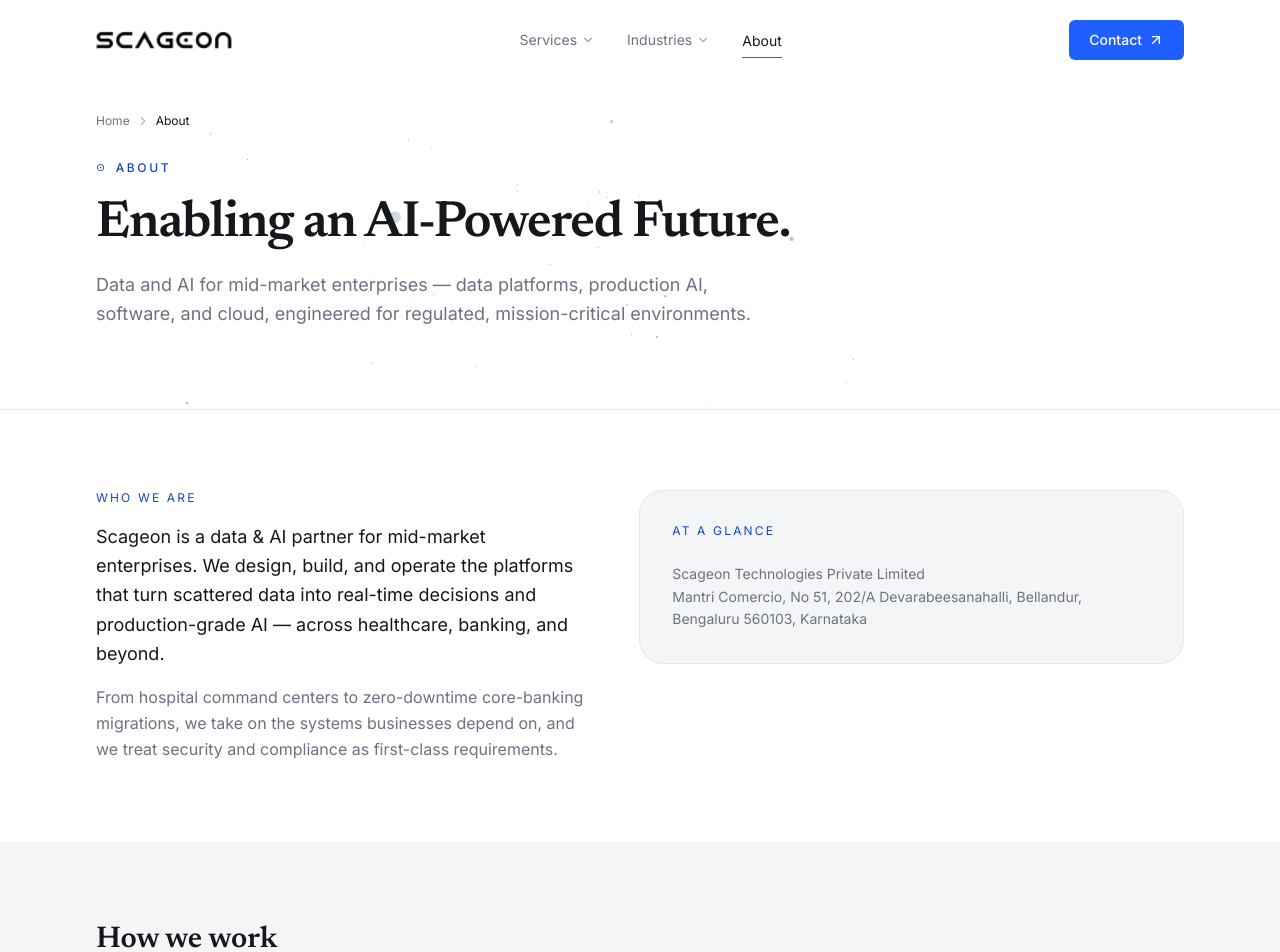
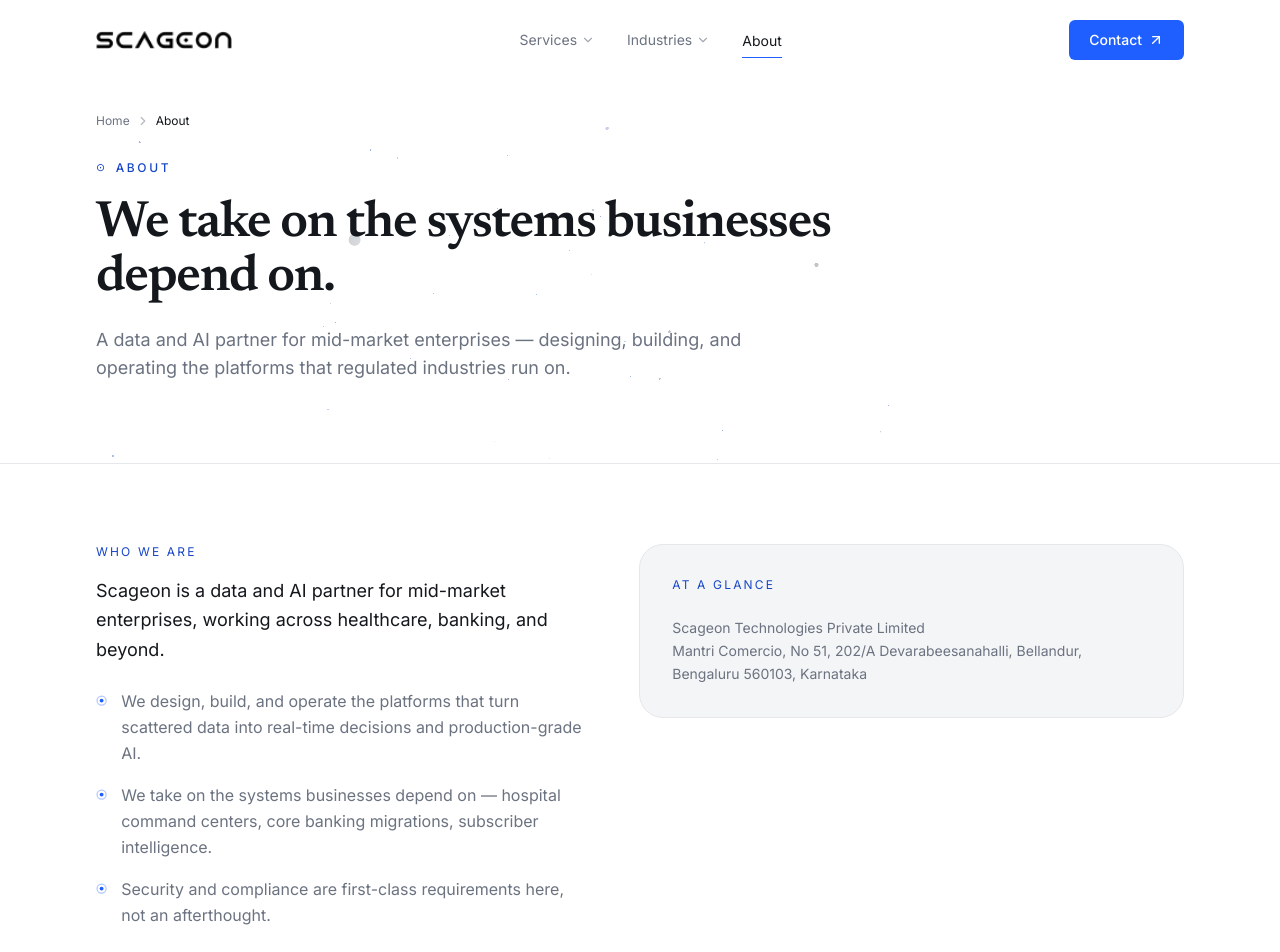
Before and after one commit to svinod-scageon/scageon-website, a Next.js app: page /about in a window 1280 px wide. Shown: the top 952 px of the page. Built offline with nearby package versions, Linux system fonts and the light colour scheme.

Commit message:
Change content of About , contact , caseStudies.

```diff
--- a/src/app/about/page.tsx
+++ b/src/app/about/page.tsx
@@ -3,17 +3,24 @@
 import Container from "@/components/ui/Container";
 import Reveal from "@/components/motion/Reveal";
 import CtaBand from "@/components/sections/CtaBand";
+import BulletMark from "@/components/ui/BulletMark";
 import { site } from "@/content/site";
 
 export const metadata: Metadata = {
   title: "About",
-  description: `${site.legalName} — ${site.tagline}. Data & AI solutions for mid-market enterprises.`,
+  description: `${site.legalName} — a data and AI partner for mid-market enterprises, building for regulated, mission-critical environments.`,
 };
+
+const whoWeAre = [
+  "We design, build, and operate the platforms that turn scattered data into real-time decisions and production-grade AI.",
+  "We take on the systems businesses depend on — hospital command centers, core banking migrations, subscriber intelligence.",
+  "Security and compliance are first-class requirements here, not an afterthought.",
+];
 
 const values = [
   {
     title: "Compliance-first",
-    body: "We build for regulated, mission-critical environments. Security, access control, and auditability are designed in from day one — not bolted on.",
+    body: "We build for regulated, mission-critical environments. Security, access control, and auditability are designed in from day one — never bolted on.",
   },
   {
     title: "Production, not demos",
@@ -30,8 +37,8 @@
     <>
       <PageHero
         eyebrow="About"
-        title={site.tagline + "."}
-        sub={site.description}
+        title="We take on the systems businesses depend on."
+        sub="A data and AI partner for mid-market enterprises — designing, building, and operating the platforms that regulated industries run on."
         crumbs={[{ label: "Home", href: "/" }, { label: "About" }]}
       />
 
@@ -42,16 +49,17 @@
               Who we are
             </h2>
             <p className="mt-4 text-lg leading-relaxed text-text">
-              Scageon is a data & AI partner for mid-market enterprises. We design,
-              build, and operate the platforms that turn scattered data into
-              real-time decisions and production-grade AI — across healthcare,
-              banking, and beyond.
+              Scageon is a data and AI partner for mid-market enterprises, working
+              across healthcare, banking, and beyond.
             </p>
-            <p className="mt-4 leading-relaxed text-muted">
-              From hospital command centers to zero-downtime core-banking
-              migrations, we take on the systems businesses depend on, and we treat
-              security and compliance as first-class requirements.
-            </p>
+            <ul className="mt-6 space-y-4">
+              {whoWeAre.map((point) => (
+                <li key={point} className="flex items-start gap-3.5">
+                  <BulletMark className="text-accent" />
+                  <p className="leading-relaxed text-muted">{point}</p>
+                </li>
+              ))}
+            </ul>
           </Reveal>
 
           <Reveal delay={0.08}>
--- a/src/app/contact/page.tsx
+++ b/src/app/contact/page.tsx
@@ -9,7 +9,7 @@
 export const metadata: Metadata = {
   title: "Contact",
   description:
-    "Tell us what you're trying to build or solve. Scageon — Data & AI solutions for mid-market enterprises.",
+    "Talk to Scageon about a data or AI project — Bengaluru-based, building for regulated, mission-critical environments.",
 };
 
 export default function ContactPage() {
@@ -17,8 +17,8 @@
     <>
       <PageHero
         eyebrow="Contact"
-        title="Let's build what's next."
-        sub="Tell us the outcome you're chasing — we'll show you the fastest credible path with AI and data."
+        title="Tell us what you're building."
+        sub="Bring us a scoped project or an early idea. We'll come back with a clear view of what it takes to get there."
         crumbs={[{ label: "Home", href: "/" }, { label: "Contact" }]}
       />
 
--- a/src/components/sections/ContactForm.tsx
+++ b/src/components/sections/ContactForm.tsx
@@ -93,7 +93,7 @@
         autoComplete="organization"
       />
       <div>
-        <Label htmlFor="message">What are you trying to build or solve?</Label>
+        <Label htmlFor="message">What&apos;s the project?</Label>
         <textarea
           id="message"
           name="message"
--- a/src/content/caseStudies.ts
+++ b/src/content/caseStudies.ts
@@ -10,7 +10,7 @@
     serviceSlugs: ["software-engineering", "data-analytics"],
     client: "A leading hospital chain (Middle East)",
     overview:
-      "Mission-critical decision-support platform for hospital-chain optimization — consolidating operations into a single, real-time operational view.",
+      "A mission-critical decision-support platform that consolidates hospital-chain operations into a single, real-time view.",
     solution: [
       "Unified healthcare data platform across hospital operations",
       "AI-driven self-serve tools for capacity and resource planning",
@@ -32,11 +32,11 @@
     serviceSlugs: ["ai-automation", "software-engineering"],
     client: "One of Asia's largest private hospital networks",
     overview:
-      "AI-driven intelligent workforce-automation platform — end-to-end digitisation of nurse rostering, shift management, and leave workflows across multiple hospitals, replacing manual operations with a real-time system.",
+      "An AI-driven workforce-automation platform that digitizes nurse rostering, shift management, and leave workflows across multiple hospitals — replacing manual operations with a real-time system.",
     solution: [
       "AI engine auto-generates conflict-free, compliance-ready rosters in minutes, not days",
       "Real-time workforce intelligence: staffing gaps, skill shortfalls, and overtime risks surfaced instantly",
-      "Self-service for nurses plus a command centre for leaders",
+      "Self-service for nurses, plus a command center for leaders",
       "Multi-level AI-assisted approvals and automated rule enforcement across wards and hospitals",
     ],
     impact: [
@@ -64,7 +64,7 @@
     serviceSlugs: ["software-engineering"],
     client: "A bank modernizing its core systems",
     overview:
-      "Legacy-to-modern platform migration — old and new core systems running side by side without disruption, ensuring continuous operations throughout the transition, with security strengthened by automated checks before every release.",
+      "A legacy-to-modern platform migration — old and new core systems running side by side, with continuous operations throughout the transition and automated security checks before every release.",
     solution: [
       "Removed manual tracking of which customers had migrated",
       "Upgraded rigid legacy connections to a faster, more flexible modern format",
@@ -104,7 +104,7 @@
     serviceSlugs: ["software-engineering"],
     client: "A leading regional bank",
     overview:
-      "A centralized back-office API management and audit platform — unifying access, control, and audit across sensitive banking APIs and configuration.",
+      "A centralized back-office platform that unifies access, control, and audit across sensitive banking APIs and configuration.",
     problem: [
       "Sensitive backend APIs configurable only by engineers — no controlled self-serve interface",
       "No unified, traceable access control across privileged banking operations",
@@ -220,7 +220,7 @@
     serviceSlugs: ["ai-automation"],
     client: "A global automotive company",
     overview:
-      "An AI-driven marketing creative generation platform — AI product photography and instant, campaign-ready visuals produced and validated at scale.",
+      "A marketing creative platform — AI product photography and campaign-ready visuals, produced and validated at scale.",
     solution: [
       "AI-driven product photography",
       "Instant, campaign-ready visuals",
@@ -339,9 +339,9 @@
     tagline: "Acute care, safely delivered at home.",
     industrySlug: "healthcare",
     serviceSlugs: ["software-engineering", "ai-automation", "data-analytics"],
-    client: "A health system running a hospital-at-home programme across Saudi Arabia",
+    client: "A health system running a hospital-at-home program across Saudi Arabia",
     overview:
-      "A clinical operations platform for delivering acute-level hospital care inside patients' homes — safely, compliantly, and at scale. It manages the complete episode from referral, admission, or transfer through medical eligibility review, in-home suitability assessment, active remote care, and discharge — every decision documented in one system of record, built for the Saudi (MOH / CBAHI) regulatory environment.",
+      "A clinical operations platform for delivering acute-level hospital care inside patients' homes — safely, compliantly, and at scale. It governs the full episode from referral, admission, or transfer through eligibility review, in-home assessment, active remote care, and discharge, with every decision documented in one system of record and built for the Saudi (MOH / CBAHI) regulatory environment.",
     problem: [
       "Clinically stable patients occupy inpatient beds with no governed way to move them home — constraining capacity and delaying higher-acuity admissions.",
       "Home-care coordination runs on phone calls and informal handoffs — no single source of truth, and decisions go undocumented.",
```
Also changed, not shown: 1 other file (tests, documents, lock files or other folders).
